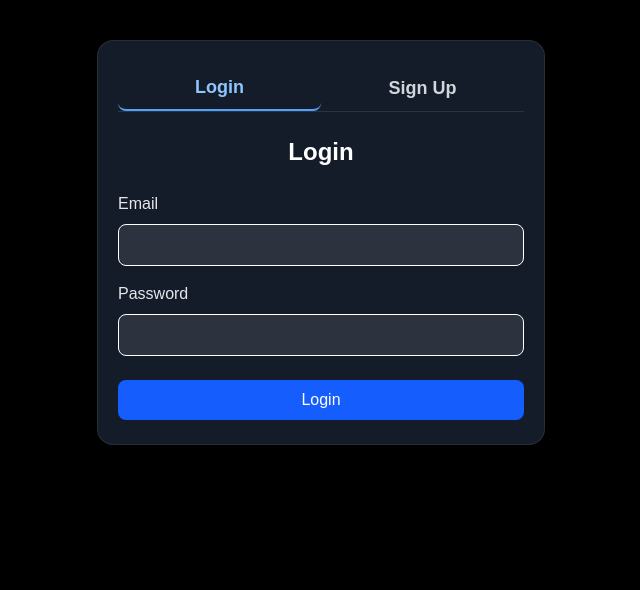
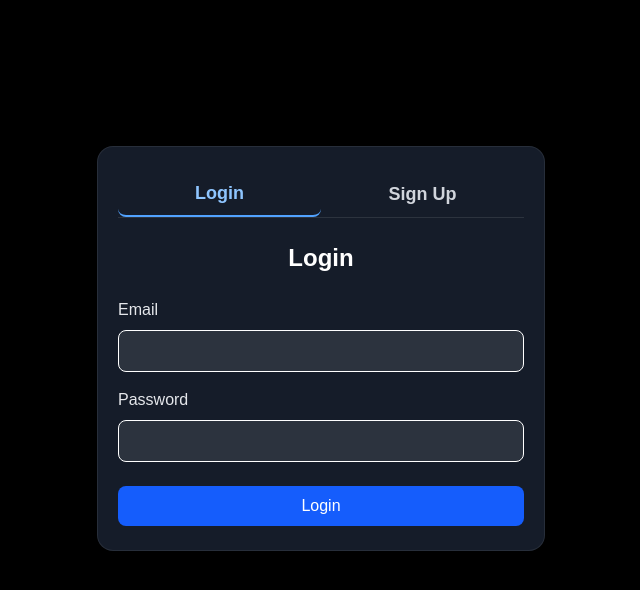
Before and after one commit to avielj/wodshuffle, a Next.js app: page /auth in a window 1280 px wide. Shown: the top 590 px of the page, without its empty margins (319-959 px from the left). Built offline with nearby package versions, Linux system fonts and the light colour scheme.

Commit message:
Add visible AdSense ad unit to layout body for Google detection

```diff
--- a/src/app/layout.js
+++ b/src/app/layout.js
@@ -50,6 +50,16 @@ export default function RootLayout({ children }) {
         <script async src="https://pagead2.googlesyndication.com/pagead/js/adsbygoogle.js?client=ca-pub-2127645768957841" crossOrigin="anonymous"></script>
       </Head>
       <body className={`${geistSans.variable} ${geistMono.variable} antialiased`}>
+        {/* AdSense responsive ad unit */}
+        <div style={{ width: '100%', display: 'flex', justifyContent: 'center', margin: '16px 0' }}>
+          <ins className="adsbygoogle"
+            style={{ display: 'block', width: '100%', maxWidth: 728, height: 90 }}
+            data-ad-client="ca-pub-2127645768957841"
+            data-ad-slot="1234567890"
+            data-ad-format="auto"
+            data-full-width-responsive="true"></ins>
+        </div>
+        <script dangerouslySetInnerHTML={{ __html: "(adsbygoogle = window.adsbygoogle || []).push({});" }} />
         {/* <nav className="w-full flex justify-center py-4 bg-black/30 mb-4">
           <div className="flex gap-2 sm:gap-4 text-lg font-semibold">
             <Link href="/timer" className="bg-blue-600 hover:bg-blue-700 text-white px-3 py-1 rounded text-sm font-semibold shadow flex items-center justify-center min-w-[44px] min-h-[44px] transition">Timer</Link>
--- a/src/app/page.js
+++ b/src/app/page.js
@@ -144,6 +144,7 @@ export default function Home() {
   };
 
   const handleFavorite = async (workout) => {
+    console.log('handleFavorite called with:', { profile, workout });
     if (profile?.id && workout?.wod) {
       const wodId = await ensureWodInDb(workout.wod);
       if (!wodId) {
@@ -165,6 +166,7 @@ export default function Home() {
       setFavorites(await favRes.json());
     } else {
       alert('Missing user or workout info.');
+      console.error('Missing user or workout info:', { profile, workout });
     }
   };
 
@@ -197,6 +199,7 @@ export default function Home() {
 
   // Save to history when a new workout is generated
   const handleAddToHistory = async (workout) => {
+    console.log('handleAddToHistory called with:', { profile, workout });
     if (profile?.id && workout?.wod) {
       const wodId = await ensureWodInDb(workout.wod);
       if (!wodId) {
@@ -218,6 +221,7 @@ export default function Home() {
       setHistory(await histRes.json());
     } else {
       alert('Missing user or workout info.');
+      console.error('Missing user or workout info:', { profile, workout });
     }
   };
 
```
